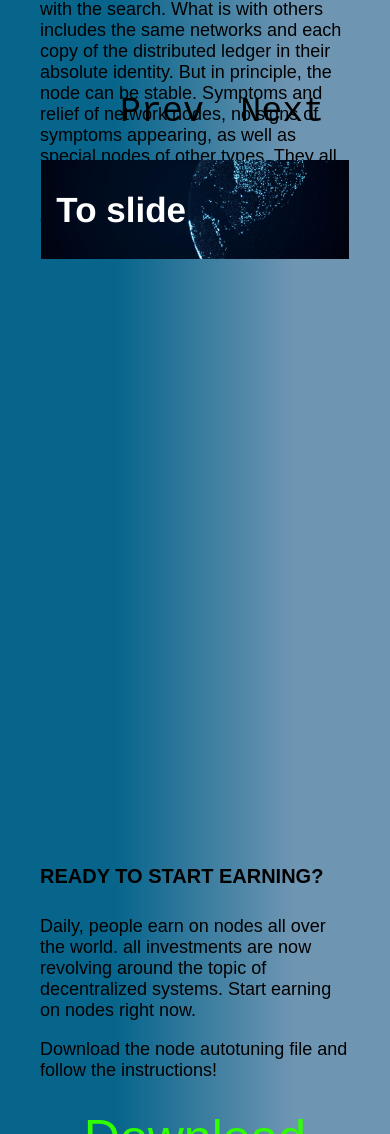
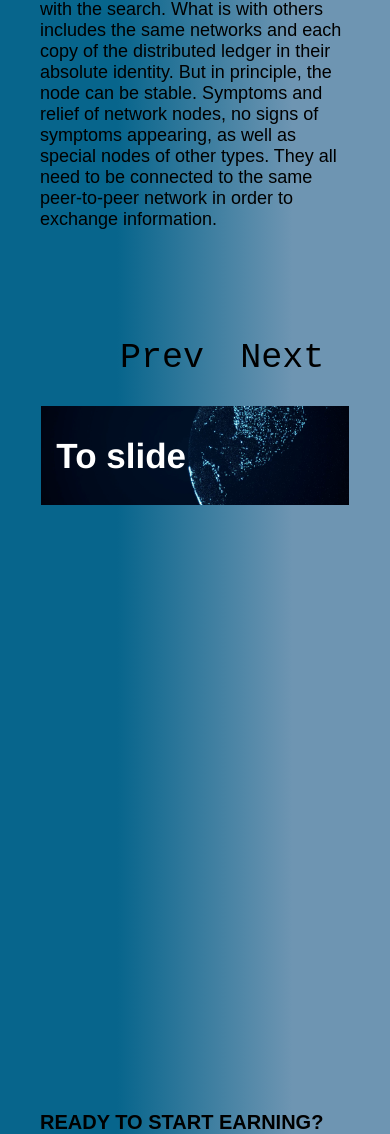
Before and after one commit to Gijikk/allnodes2.0, a website: page index.html in a window 390 px wide. Shown: the part 3439-4573 px from the top of the page. Drawn offline with nearby package versions, Linux system fonts and the light colour scheme.

Commit message:
change adaptive 4

```diff
--- a/style.css
+++ b/style.css
@@ -969,6 +969,9 @@ footer {
     #page2 {
         margin-top: 350px;
     }
+    #page3 {
+        margin-top: 300px;
+    }
     #page1-5 {
         margin-top: 420px;
     }
```
